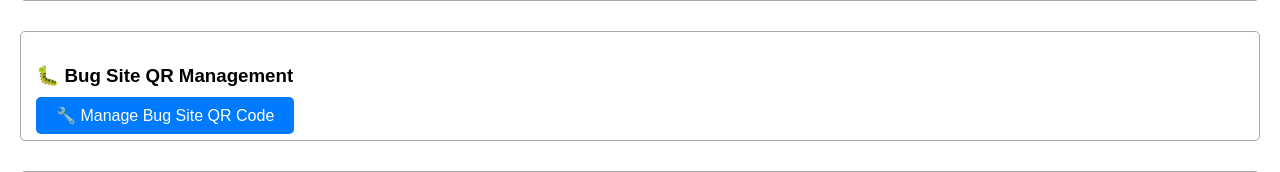
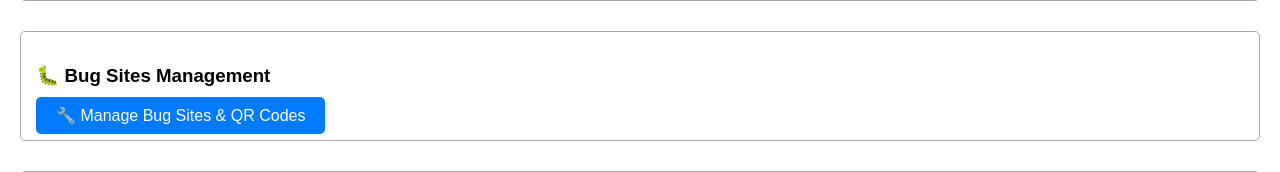
Before and after one commit to San20506/bug-competition-system, a Flask app: page /admin/dashboard in a window 1280 px wide. Shown: the part 1473-1645 px from the top of the page. Run offline with Flask 3, Linux system fonts and the light colour scheme; the visitor is signed in with stand-in values (Sample User, id 1); data comes from the database, SQL or seed files in the repository; data that the repository does not hold is empty.

Commit message:
Assistant checkpoint: Fix QR management link in admin dashboard
Assistant generated file changes:
- templates/dashboard.html: Fix QR management link to point to correct route

---

User prompt:

Not Found
The requested URL was not found on the server. If you entered the URL manually please check your spelling and try again.
got this when tried to enter manage qr

Replit-Commit-Author: Assistant
Replit-Commit-Session-Id: 94e54409-b48b-42c7-ae1b-22680a6a03fe

```diff
--- a/templates/dashboard.html
+++ b/templates/dashboard.html
@@ -123,8 +123,8 @@ html
 
 <!-- QR CODE MANAGEMENT -->
 <div class="section">
-    <h3>🐛 Bug Site QR Management</h3>
-    <a href="/admin/bug_qr" style="padding: 10px 20px; background: #007bff; color: white; text-decoration: none; border-radius: 5px;">🔧 Manage Bug Site QR Code</a>
+    <h3>🐛 Bug Sites Management</h3>
+    <a href="/admin/sites" style="padding: 10px 20px; background: #007bff; color: white; text-decoration: none; border-radius: 5px;">🔧 Manage Bug Sites & QR Codes</a>
 </div>
 
 <!-- LIVE LEADERBOARD -->
```
